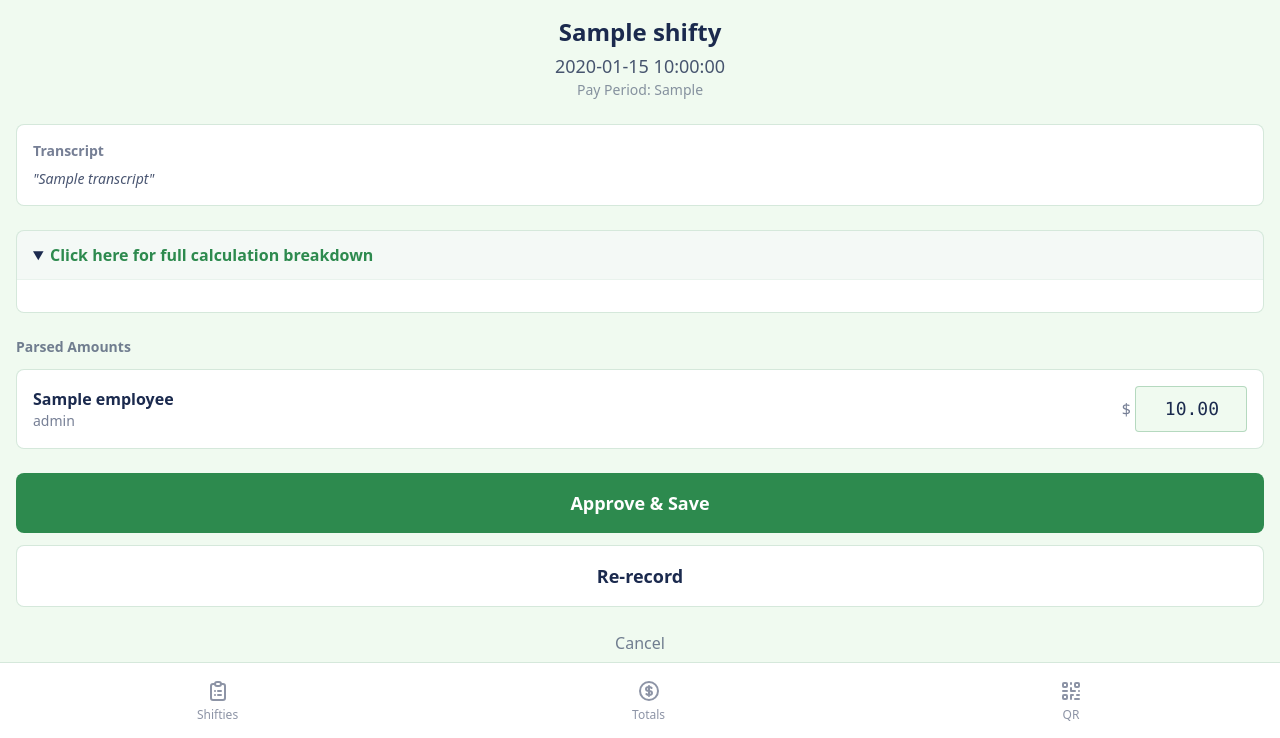
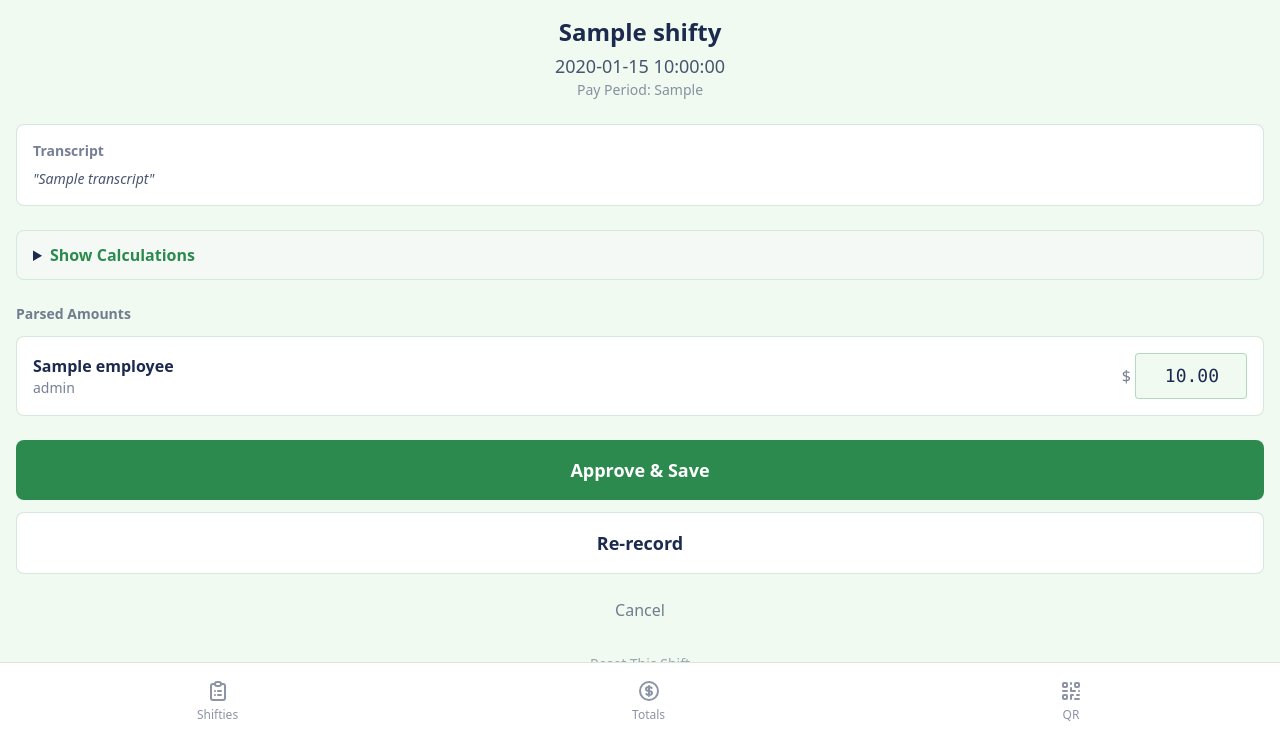
Before and after one commit to jflaig13/mise-core, a FastAPI app: template mise_app/templates/approve.html in a window 1280 px wide. Shown: the part 61-799 px from the top of the page. Run offline with FastAPI, Linux system fonts and the light colour scheme; the template is opened without the code that fills it: most values are stand-ins (such as "Sample title", 1, 10 or a date in 2020); some libraries are stand-ins or nearby versions.

Commit message:
Make calculation breakdown collapsed by default, change text to 'Show Calculations'
🤖 Generated with [Claude Code](https://claude.com/claude-code)

Co-Authored-By: Claude Opus 4.5 <noreply@anthropic.com>

```diff
--- a/mise_app/templates/approve.html
+++ b/mise_app/templates/approve.html
@@ -17,12 +17,12 @@
         <p class="text-sm text-mise-navy/80 italic">"{{ transcript }}"</p>
     </div>
 
-    <!-- Calculation Logic (collapsible, expanded by default) -->
+    <!-- Calculation Logic (collapsible, collapsed by default) -->
     {% if detail_blocks %}
     <div class="mb-6">
-        <details open class="bg-white border border-mise-green/20 rounded-lg overflow-hidden">
+        <details class="bg-white border border-mise-green/20 rounded-lg overflow-hidden">
             <summary class="px-4 py-3 bg-mise-green/5 cursor-pointer hover:bg-mise-green/10 transition-colors">
-                <span class="font-semibold text-mise-green">Click here for full calculation breakdown</span>
+                <span class="font-semibold text-mise-green">Show Calculations</span>
             </summary>
             <div class="p-4 border-t border-mise-green/10">
                 {% for block in detail_blocks %}
```
